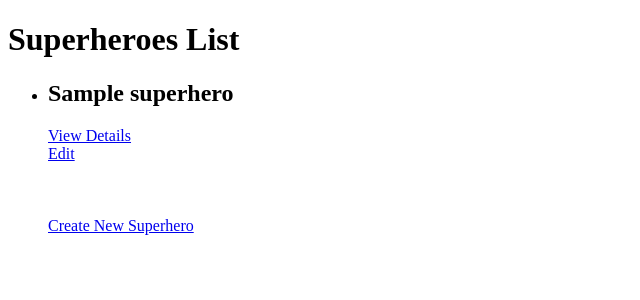
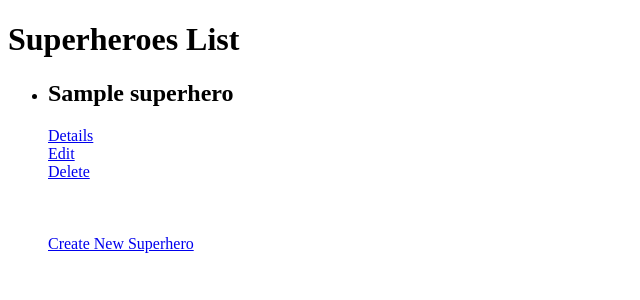
Before and after one commit to snguy3nn/superheroes, a Django app: page /superheroes/ in a window 1280 px wide. Shown: the top 300 px of the page, without its empty margins (0-640 px from the left). Run offline with Django 3.2, Linux system fonts and the light colour scheme; tables that the repository leaves empty hold one stand-in row (values such as "Sample post").

Commit message:
Created delete functionality

```diff
--- a/superheroesdatabase/superheroes/templates/superheroes/index.html
+++ b/superheroesdatabase/superheroes/templates/superheroes/index.html
@@ -13,11 +13,13 @@
     {% for superhero in all_superheroes %}
     <li><h2> {{superhero.name}} </h2></li>
     <div>
-       <a href="{% url 'superheroes:details' superhero.id %}">View Details</a>
+       <a href="{% url 'superheroes:details' superhero.id %}">Details</a>
     </div>
     <div>
-        <a href="{% url 'superheroes:edit_superhero' superhero.id %}"
-           class="btn btn-warning text-break">Edit</a>
+        <a href="{% url 'superheroes:edit_superhero' superhero.id %}">Edit</a>
+    </div>
+    <div>
+        <a href="{% url 'superheroes:delete_superhero' superhero.id %}">Delete</a>
     </div>
     {% endfor %}
     <br><br><br>
--- a/superheroesdatabase/superheroes/urls.py
+++ b/superheroesdatabase/superheroes/urls.py
@@ -8,4 +8,5 @@ urlpatterns = [
     path('<int:superhero_id>/', views.details, name='details'),
     path('new_superhero/', views.create, name='create_superhero'),
     path('edit_superhero<int:id>/', views.edit, name='edit_superhero'),
+    path('delete_superhero<int:id>/', views.delete, name='delete_superhero')
 ]
--- a/superheroesdatabase/superheroes/views.py
+++ b/superheroesdatabase/superheroes/views.py
@@ -35,13 +35,6 @@ def create(request):
         return render(request, 'superheroes/create.html')
 
 
-def delete(request, id):
-    hero = Superhero.objects.get(id=id)
-    hero.delete()
-    return HttpResponseRedirect(reverse('superheroes:index'))
-    pass
-
-
 def edit(request, id):
     hero = Superhero.objects.get(id=id)
     context = {
@@ -58,3 +51,10 @@ def edit(request, id):
     else:
         return render(request, 'superheroes/edit.html', context)
     pass
+
+
+def delete(request, id):
+    hero = Superhero.objects.get(id=id)
+    hero.delete()
+    return HttpResponseRedirect(reverse('superheroes:index'))
+    pass
```
